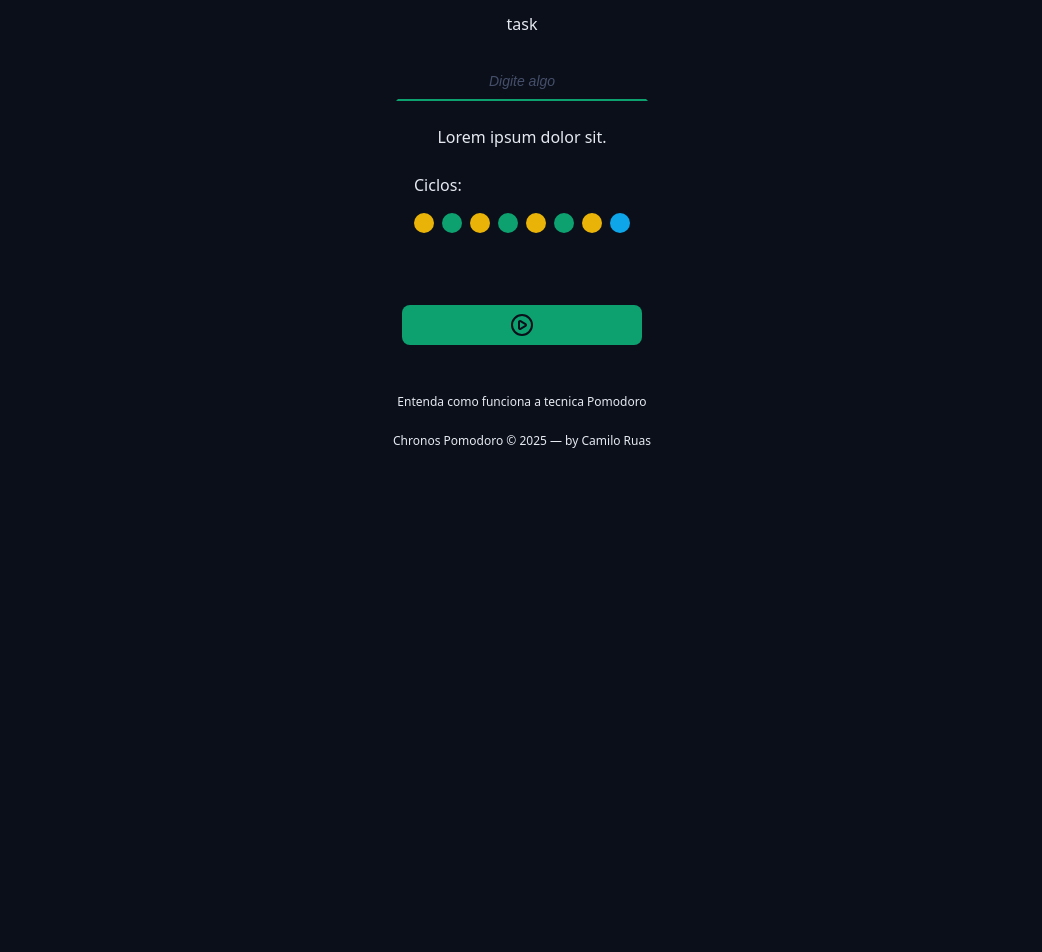
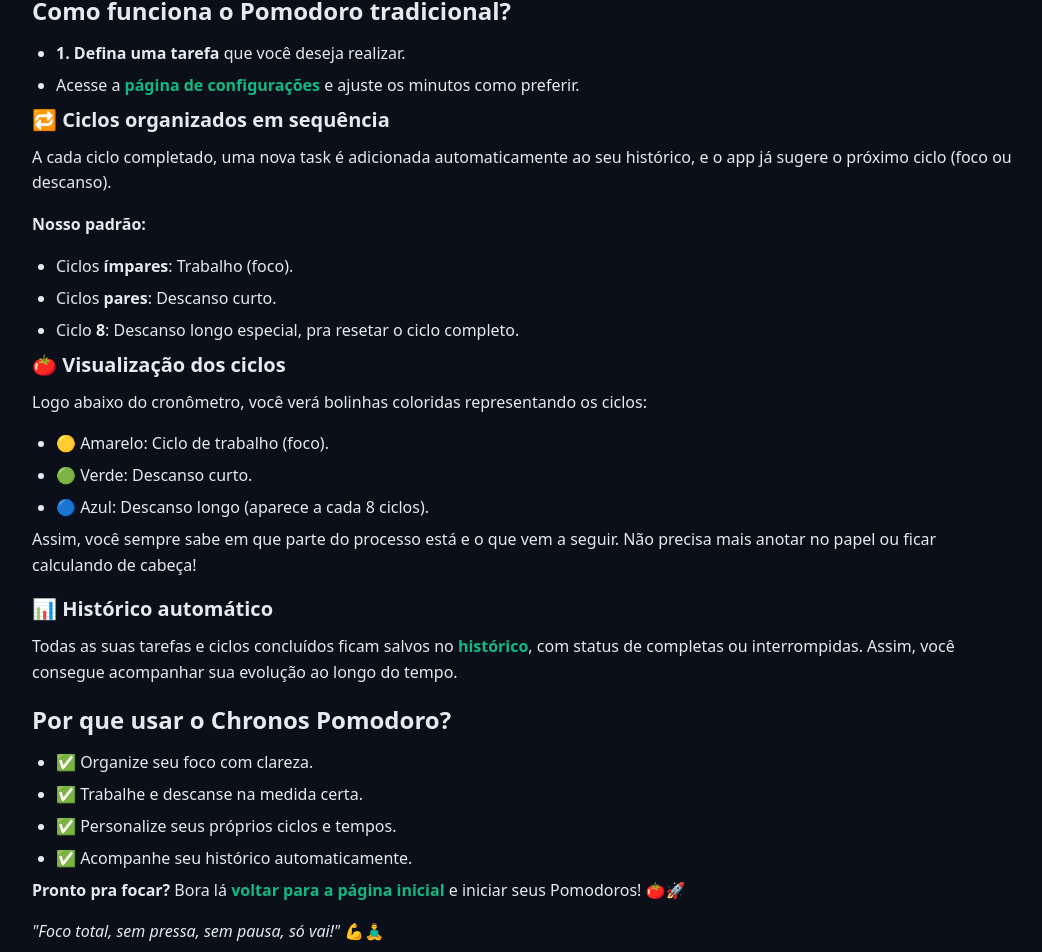
Before and after one commit to Camiloruas/pomodoro-timer, a React (Vite) app: page / in a window 1280 px wide. Shown: the part 534-1486 px from the top of the page, without its empty margins (118-1160 px from the left). Before the commit the page ends 985 px from the top, so only its background shows below. Built offline with nearby package versions, Linux system fonts and the light colour scheme.

Commit message:
Creating About and NotFound pages

```diff
--- a/src/App.tsx
+++ b/src/App.tsx
@@ -1,8 +1,7 @@
-import { Home } from "./pages/Home";
-
+import { AboutPomodoro } from "./pages/AboutPomodoro";
 import "./styles/global.css";
 import "./styles/theme.css";
 
 export function App() {
-  return <Home />;
+  return <AboutPomodoro />;
 }
--- a/src/components/GenericHtml/index.tsx
+++ b/src/components/GenericHtml/index.tsx
@@ -1,10 +1,9 @@
-import type React from "react";
 import styles from "./styles.module.css"
 
 type GenericHtmlprops = {
-    children:  React.ReactNode;
+ children: React.ReactNode;
 }
 
-export function GenericHtml({ chiildren }: GenericHtmlprops) {
+export function GenericHtml({ children }: GenericHtmlprops) {
   return <div className={styles.genericHtml}>{children}</div>;
 }
--- /dev/null
+++ b/src/pages/AboutPomodoro/index.tsx
@@ -0,0 +1,99 @@
+import { Container } from "../../components/Container";
+import { GenericHtml } from "../../components/GenericHtml";
+import { Heading } from "../../components/Heading";
+import { MainTemplate } from "../../components/templates/MainTemplates";
+
+export function AboutPomodoro() {
+  return (
+    <MainTemplate>
+      <Container>
+        <GenericHtml>
+          <Heading>A Técnica Pomodoro 🍅</Heading>
+          <p>
+            A Técnica Pomodoro é uma metodologia de produtividade criada por{" "}
+            <strong>Francesco Cirillo</strong>, que consiste em dividir o
+            trabalho em blocos de tempo (os famosos "Pomodoros") intercalados
+            com pausas. O objetivo é manter o foco total por um período curto e
+            garantir descansos para evitar o cansaço mental.
+          </p>
+
+          <h2>Como funciona o Pomodoro tradicional?</h2>
+          <ul>
+            <li>
+              <strong>1. Defina uma tarefa</strong> que você deseja realizar.
+            </li>
+            <li>
+              Acesse a <a href="/settings">página de configurações</a> e ajuste
+              os minutos como preferir.
+            </li>
+          </ul>
+
+          <h3>🔁 Ciclos organizados em sequência</h3>
+          <p>
+            A cada ciclo completado, uma nova task é adicionada automaticamente
+            ao seu histórico, e o app já sugere o próximo ciclo (foco ou
+            descanso).
+          </p>
+          <p>
+            <strong>Nosso padrão:</strong>
+          </p>
+          <ul>
+            <li>
+              Ciclos <strong>ímpares</strong>: Trabalho (foco).
+            </li>
+            <li>
+              Ciclos <strong>pares</strong>: Descanso curto.
+            </li>
+            <li>
+              Ciclo <strong>8</strong>: Descanso longo especial, pra resetar o
+              ciclo completo.
+            </li>
+          </ul>
+
+          <h3>🍅 Visualização dos ciclos</h3>
+          <p>
+            Logo abaixo do cronômetro, você verá bolinhas coloridas
+            representando os ciclos:
+          </p>
+          <ul>
+            <li>🟡 Amarelo: Ciclo de trabalho (foco).</li>
+            <li>🟢 Verde: Descanso curto.</li>
+            <li>🔵 Azul: Descanso longo (aparece a cada 8 ciclos).</li>
+          </ul>
+
+          <p>
+            Assim, você sempre sabe em que parte do processo está e o que vem a
+            seguir. Não precisa mais anotar no papel ou ficar calculando de
+            cabeça!
+          </p>
+
+          <h3>📊 Histórico automático</h3>
+          <p>
+            Todas as suas tarefas e ciclos concluídos ficam salvos no{" "}
+            <a href="/history">histórico</a>, com status de completas ou
+            interrompidas. Assim, você consegue acompanhar sua evolução ao longo
+            do tempo.
+          </p>
+
+          <h2>Por que usar o Chronos Pomodoro?</h2>
+          <ul>
+            <li>✅ Organize seu foco com clareza.</li>
+            <li>✅ Trabalhe e descanse na medida certa.</li>
+            <li>✅ Personalize seus próprios ciclos e tempos.</li>
+            <li>✅ Acompanhe seu histórico automaticamente.</li>
+          </ul>
+
+          <p>
+            <strong>Pronto pra focar?</strong> Bora lá{" "}
+            <a href="/">voltar para a página inicial</a> e iniciar seus
+            Pomodoros! 🍅🚀
+          </p>
+
+          <p>
+            <em>"Foco total, sem pressa, sem pausa, só vai!"</em> 💪🧘‍♂️
+          </p>
+        </GenericHtml>
+      </Container>
+    </MainTemplate>
+  );
+}
```
Also changed, not shown: src/pages/NotFound/index.tsx (+27 -7 lines).
